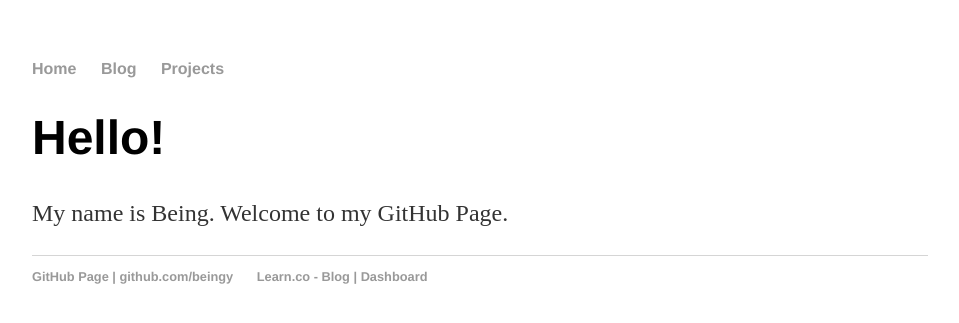
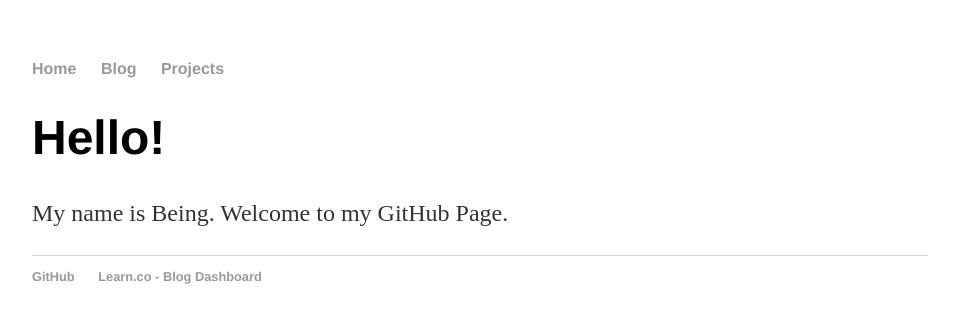
Before and after one commit to beingy/beingy.github.io, a Jekyll site: the page built from index.html, in a window 1280 px wide. Shown: the top 323 px of the page, without its empty margins (160-1119 px from the left). Built offline with Jekyll 4.4.1, drawn with Linux system fonts in a browser that asks for light colours.

Commit message:
update footer layout

```diff
--- a/_layouts/default.html
+++ b/_layouts/default.html
@@ -20,8 +20,8 @@
 			</div><!-- /.container -->
 			<footer>
 	    		<ul>
-	        		<li><a href="https://github.com/beingy">GitHub Page | github.com/beingy</a></li>
-	        		<li><a href="https://learn.co/blog">Learn.co - Blog | Dashboard</a></li>
+	        		<li><a href="https://github.com/beingy">GitHub</a></li>
+	        		<li><a href="https://learn.co/blog">Learn.co - Blog Dashboard</a></li>
 				</ul>
 			</footer>
 		</body>
```
